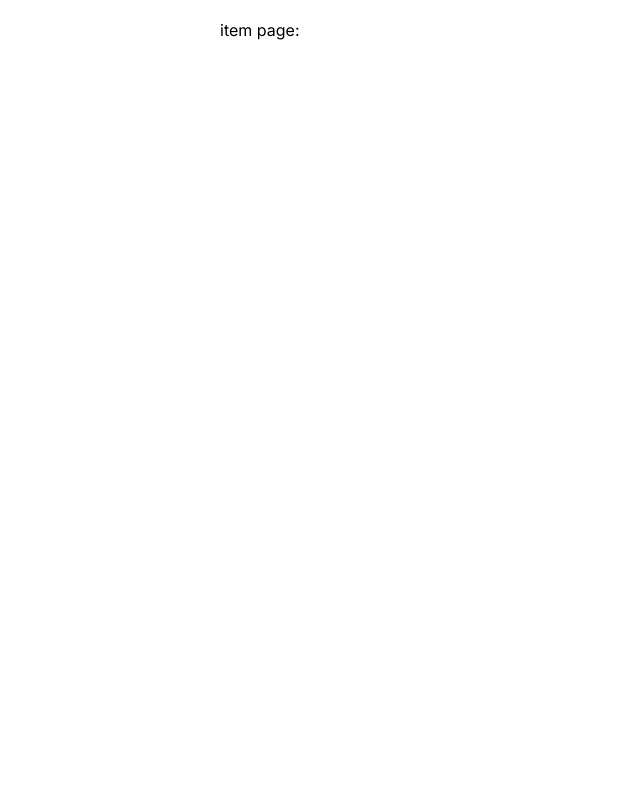
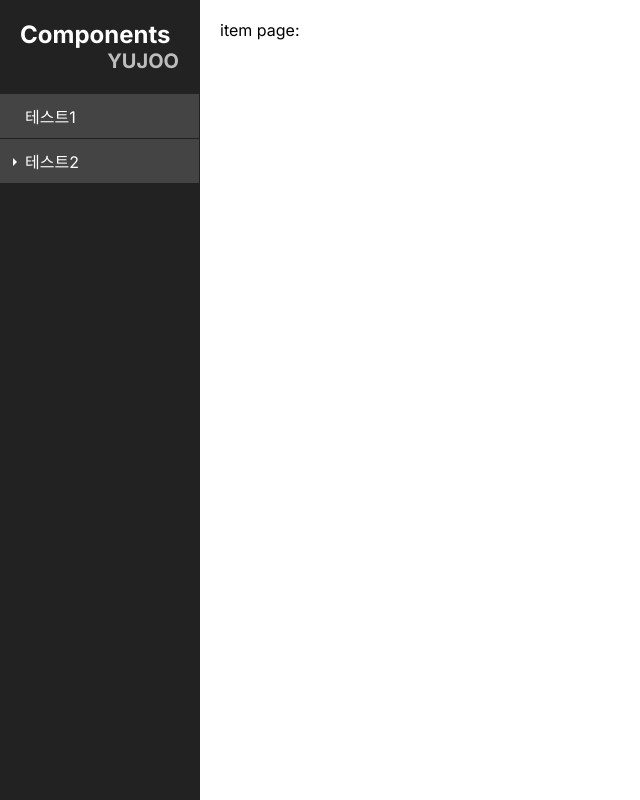
Before and after one commit to YUJOO-LEE/study-ui-component, a Next.js app: page / in a window 1280 px wide. Shown: the whole page, without its empty margins (0-640 px from the left). Built offline with nearby package versions, Linux system fonts and the light colour scheme.

Commit message:
feat: gnb 추가

```diff
--- /dev/null
+++ b/src/app/Gnb.tsx
@@ -0,0 +1,77 @@
+'use client'
+
+import { ChildRoute, gnbRootList, isParentRoute, ParentRoute, ROUTE, ROUTE_PATH, routes } from '@/routes';
+import classNames from 'classnames';
+import Link from 'next/link';
+import { useParams } from 'next/navigation';
+
+type ParentGnbItemProps = {
+  route: ParentRoute;
+  currentPath: ROUTE_PATH;
+};
+
+const ParentGnbItem = (props: ParentGnbItemProps) => {
+  const { route: { label, link, children }, currentPath } = props;
+
+  const isOpen = children.includes(currentPath);
+
+  return (
+    <li className={classNames('parent', `items-${children.length}`, { open: isOpen })}>
+      <Link href={link}>{label}</Link>
+      <ul className="subRoutes">
+        {children.map((subRoute) => {
+          const route = routes[subRoute];
+          return (
+            <GnbItem route={route} currentPath={currentPath} key={route.key} />
+          );
+        })}
+      </ul>
+    </li>
+  );
+};
+
+type ChildGnbItemProps = {
+  route: ChildRoute;
+  currentPath: ROUTE_PATH;
+};
+
+const ChildGnbItem = (props: ChildGnbItemProps) => {
+  const { route: { label, link }, currentPath } = props;
+
+  return (
+    <li className={classNames({ active: link === currentPath })}>
+      <Link href={link}>{label}</Link>
+    </li>
+  );
+};
+
+type GndItemProps = {
+  route: ROUTE;
+  currentPath: ROUTE_PATH;
+};
+
+const GnbItem = (props: GndItemProps) => {
+  const { route, currentPath } = props;
+
+  if (isParentRoute(route)) {
+    return <ParentGnbItem route={route} currentPath={currentPath} />
+  }
+  return <ChildGnbItem route={route} currentPath={currentPath} />
+};
+
+export const Gnb = () => {
+  const { item = [] } = useParams();
+  const currentPath = ['', ...(Array.isArray(item) ? item : [item])].join('/') as ROUTE_PATH;
+
+
+  return (
+    <aside>
+      <h1><Link href="/">Components</Link><sub>YUJOO</sub></h1>
+      <ul className="mainRoutes">
+        {gnbRootList.map((route) => (
+          <GnbItem route={route} currentPath={currentPath} key={route.key} />
+        ))}
+      </ul>
+    </aside>
+  );
+};
--- a/src/app/layout.tsx
+++ b/src/app/layout.tsx
@@ -1,3 +1,4 @@
+import { Gnb } from '@/app/Gnb';
 import type { Metadata } from "next";
 import { Inter } from "next/font/google";
 import "./globals.scss";
@@ -17,6 +18,7 @@ export default function RootLayout({
   return (
     <html lang="ko">
       <body className={inter.className}>
+        <Gnb />
        <main>
          {children}
        </main>
--- /dev/null
+++ b/src/routes.ts
@@ -0,0 +1,57 @@
+import React from 'react';
+
+const routePaths = ['/', '/test1', '/test2', '/test2/vanilla', '/test2/react'] as const;
+export type ROUTE_PATH = (typeof routePaths)[number];
+
+type BaseRoute = {
+  key: ROUTE_PATH;
+  link: ROUTE_PATH;
+  label: string;
+};
+
+export type ParentRoute = BaseRoute & {
+  children: ROUTE_PATH[];
+}
+
+export type ChildRoute = BaseRoute & {
+  children: ((props: unknown) => React.ReactElement) | null;
+}
+
+export type ROUTE = ParentRoute | ChildRoute;
+
+export const routes: Record<ROUTE_PATH, ROUTE> = {
+  '/': {
+    key: '/',
+    link: '/',
+    label: 'root',
+    children: ['/test1', '/test2'],
+  },
+  '/test1': {
+    key: '/test1',
+    link: '/test1',
+    label: '테스트1',
+    children: null,
+  },
+  '/test2': {
+    key: '/test2',
+    link: '/test2/vanilla',
+    label: '테스트2',
+    children: ['/test2/vanilla', '/test2/react'],
+  },
+  '/test2/vanilla': {
+    key: '/test2/vanilla',
+    link: '/test2/vanilla',
+    label: 'Vanilla',
+    children: null,
+  },
+  '/test2/react': {
+    key: '/test2/react',
+    link: '/test2/react',
+    label: 'React',
+    children: null,
+  },
+};
+
+export const isParentRoute = (route: ROUTE): route is ParentRoute => Array.isArray(route.children);
+
+export const gnbRootList = (routes['/'] as ParentRoute).children.map((route) => routes[route]);
```
